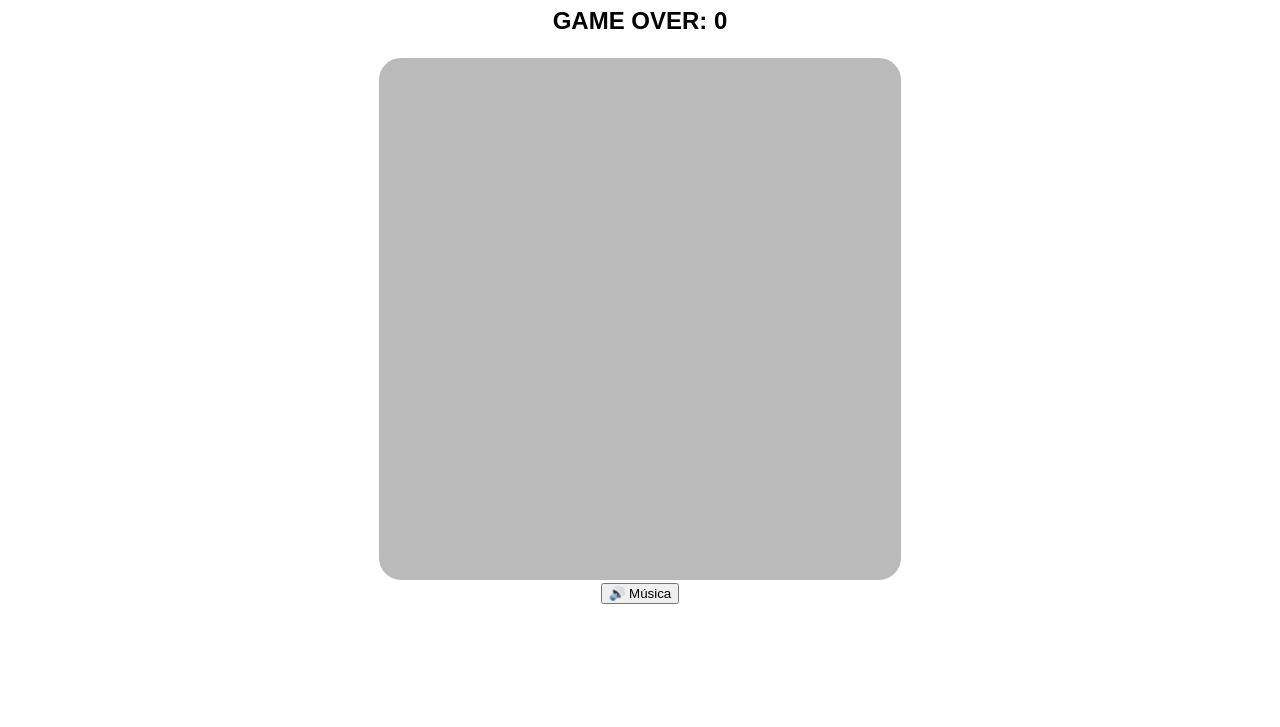
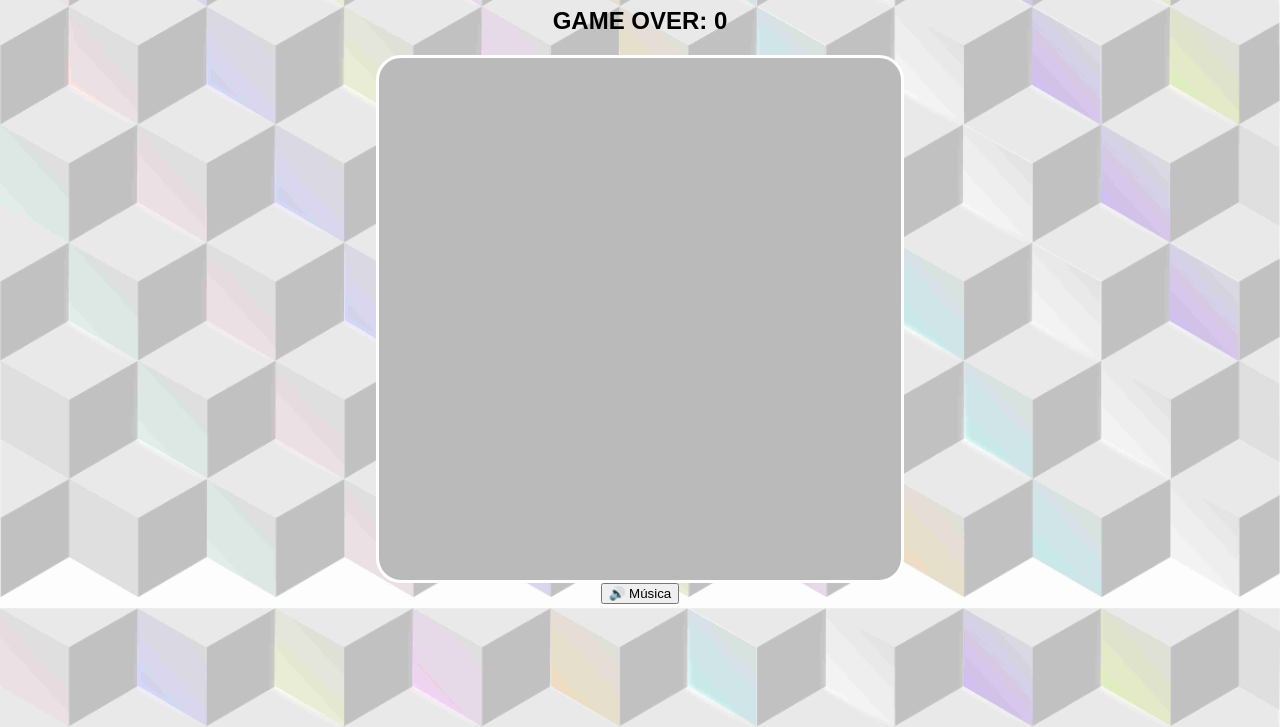
Before and after one commit to videogames-backlog-marcelo/dissonant-chaos, a plain HTML site: page index.html in a window 1280 px wide. Shown: the part 73-800 px from the top of the page. Drawn offline with Linux system fonts and the light colour scheme.

Commit message:
style(bg): added new background image

```diff
--- a/styles.css
+++ b/styles.css
@@ -1,6 +1,8 @@
 body {
     font-family: Arial, Helvetica, sans-serif;
     text-align: center;
+    background-image: url("images/block.jpg");
+    background-position: center top -50px;
     background-size: cover;
 }
 
```
Also changed, not shown: images/block.jpg (added).
